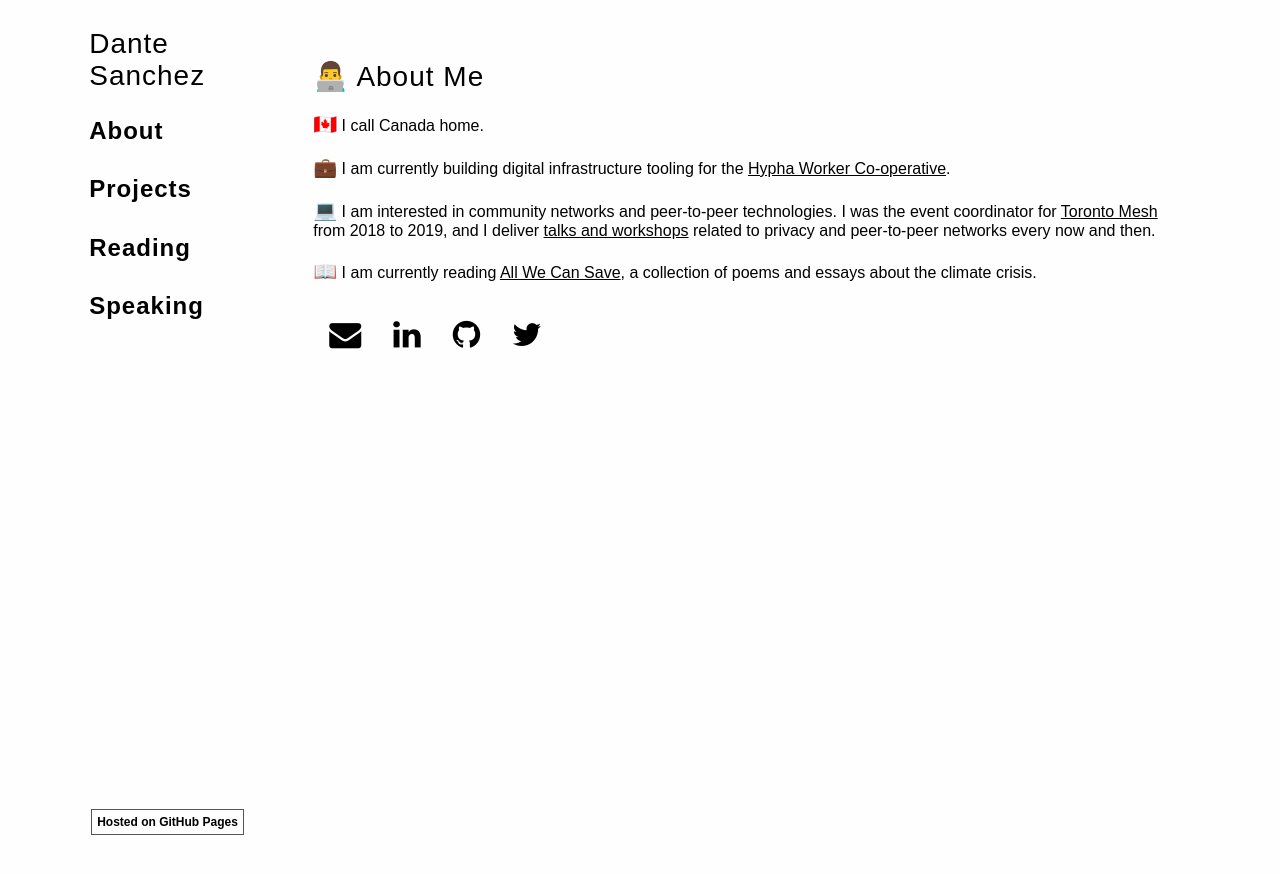
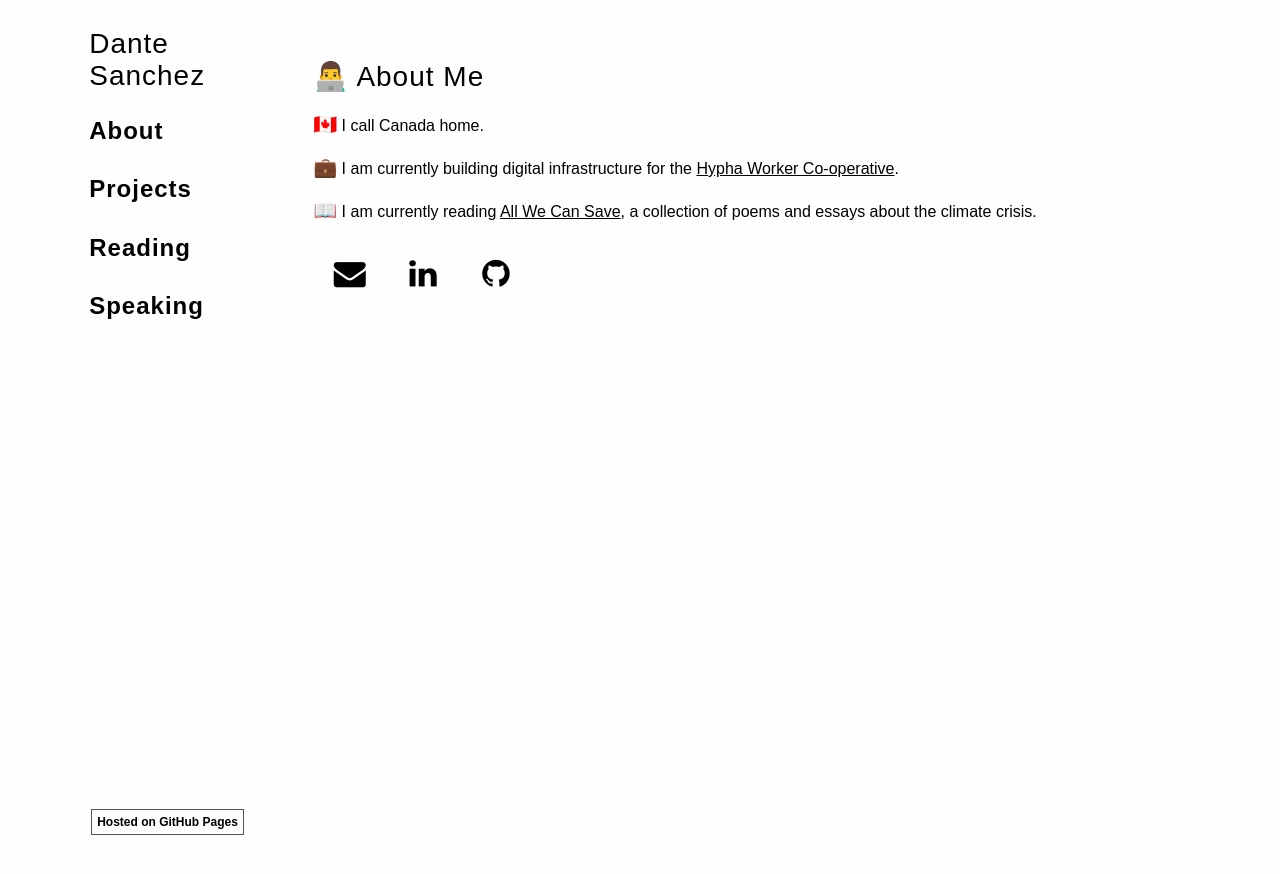
Before and after one commit to dasanchez/dasanchez.github.io, a Jekyll site: the page built from about.md, in a window 1280 px wide. Shown: the top 874 px of the page. Built offline with Jekyll 4.4.1, drawn with Linux system fonts in a browser that asks for light colours; the repository's description, which GitHub fills in, is left out; our own code applies the rules of GitHub Pages for plain Markdown files.

Commit message:
removed twitter link

```diff
--- a/about.md
+++ b/about.md
@@ -6,9 +6,7 @@ layout: default
 
 <span style="font-size: 1.2rem">🇨🇦</span>  I call Canada home.
 
-<span style="font-size: 1.2rem">💼</span>  I am currently building digital infrastructure tooling for the [Hypha Worker Co-operative](https://www.hypha.coop).
-
-<span style="font-size: 1.2rem">💻</span>  I am interested in community networks and peer-to-peer technologies. I was the event coordinator for [Toronto Mesh](https://tomesh.net/) from 2018 to 2019, and I deliver [talks and workshops](speaking) related to privacy and peer-to-peer networks every now and then.
+<span style="font-size: 1.2rem">💼</span>  I am currently building digital infrastructure for the [Hypha Worker Co-operative](https://www.hypha.coop).
 
 <span style="font-size: 1.2rem">📖</span>  I am currently reading [All We Can Save](https://www.allwecansave.earth/), a collection of poems and essays about the climate crisis.
 
@@ -16,5 +14,4 @@ layout: default
 <a href="mailto:dante.a.sanchez@gmail.com"><i class="fa fa-envelope fa-2x"></i></a>
 <a href="https://www.linkedin.com/in/dante-sanchez-65465717"><i class="fa fa-linkedin fa-2x"></i></a>
 <a href="http://github.com/dasanchez"><i class="fa fa-github fa-2x"></i></a>
-<a href="http://twitter.com/dasanc_"><i class="fa fa-twitter fa-2x"></i></a>
 </div>
```
